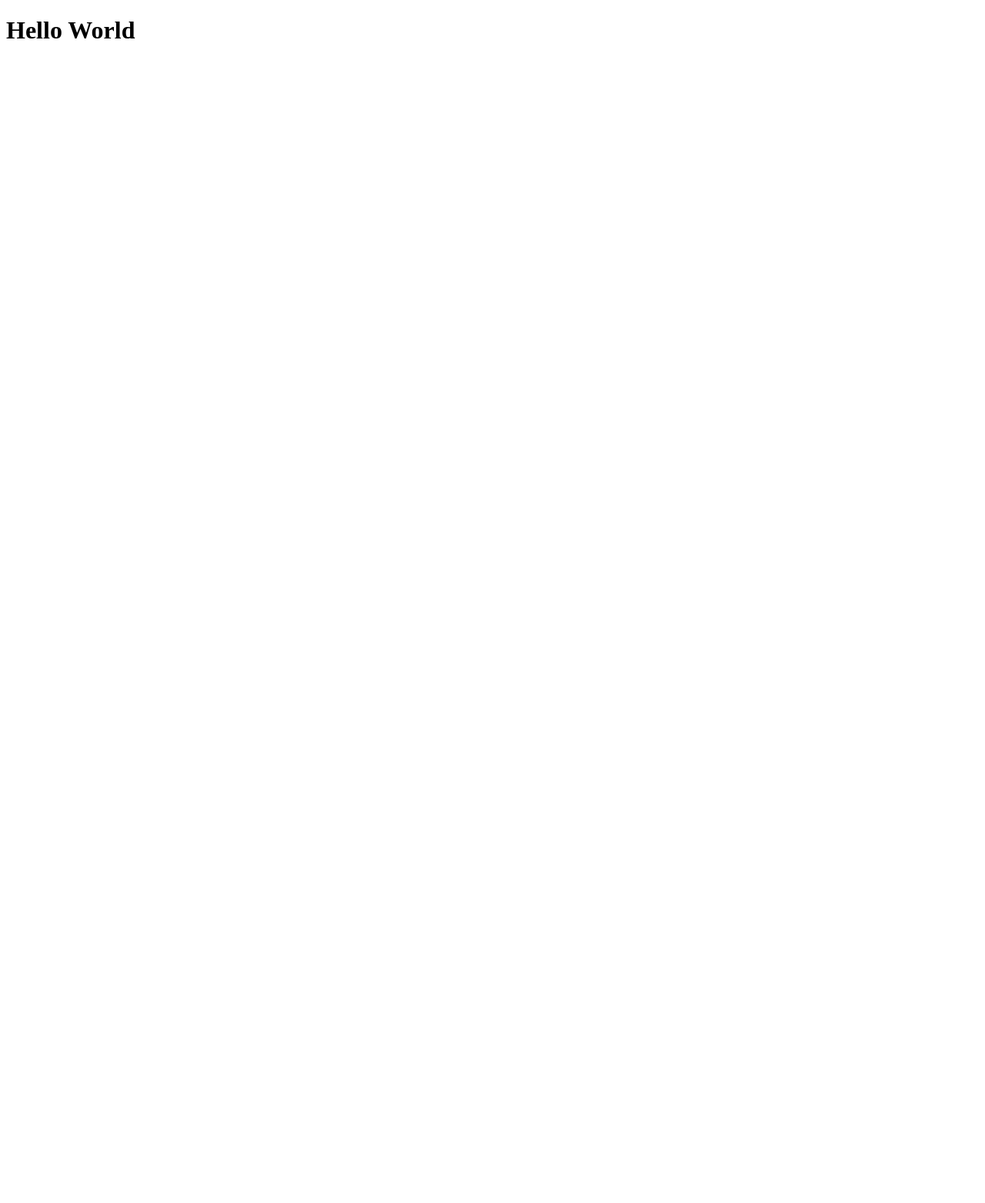
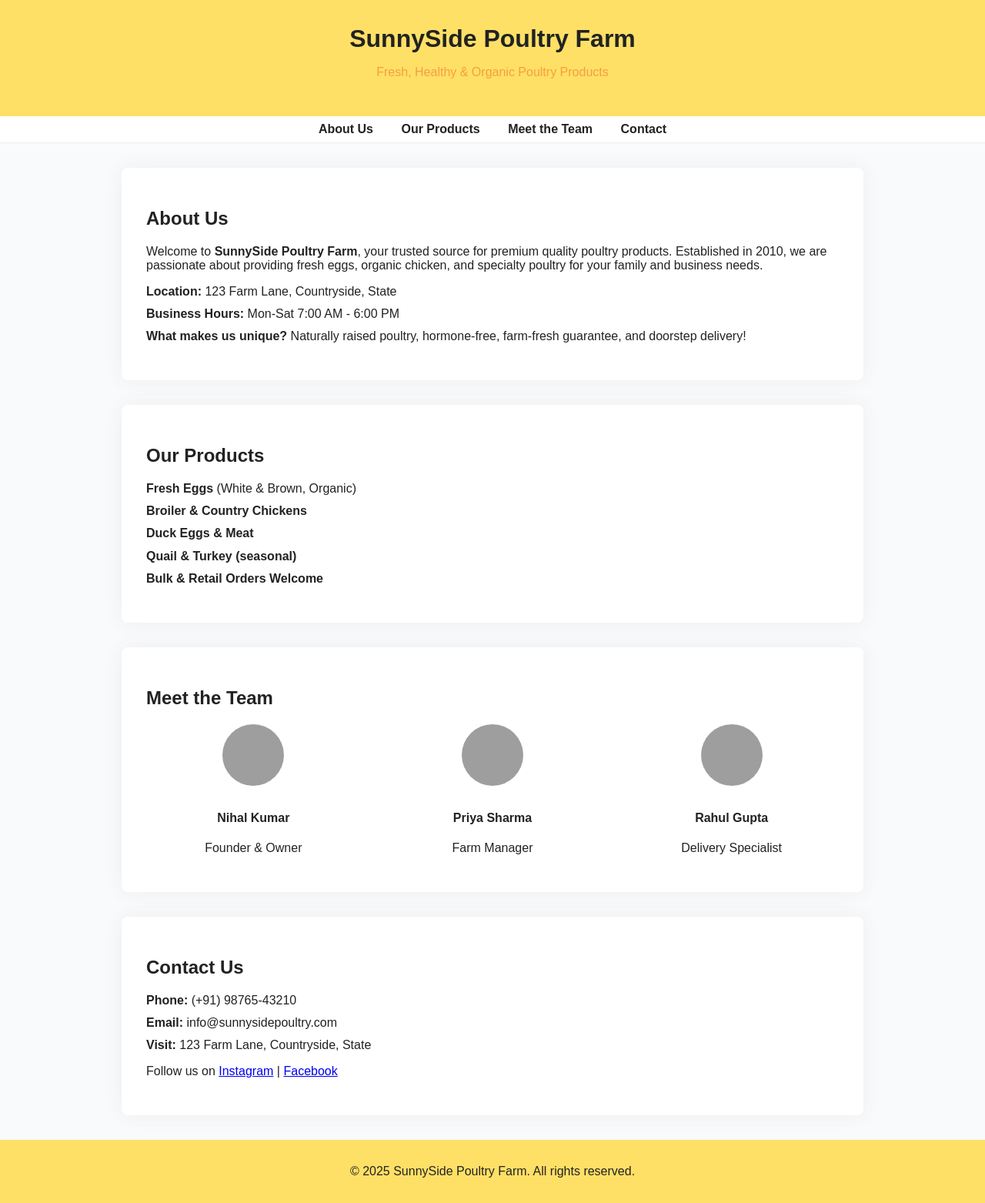
Before and after one commit to Nihal14072000/test, a plain HTML site: page index.html in a window 1280 px wide. Shown: the whole page at 77% size. Before the commit the page ends 800 px from the top, so only its background shows below. Drawn offline with Linux system fonts and the light colour scheme; grey boxes are pictures that could not be loaded.

Commit message:
Update index.html

```diff
--- a/index.html
+++ b/index.html
@@ -2,9 +2,87 @@
 <html lang="en">
 <head>
     <meta charset="UTF-8">
-    <title>Hello World</title>
+    <title>SunnySide Poultry Farm</title>
+    <meta name="viewport" content="width=device-width, initial-scale=1">
+    <style>
+        body {font-family: Arial, sans-serif; background: #f8fafc; color: #222; margin: 0; padding: 0;}
+        header {background: #ffe066; padding: 2rem 1rem; text-align: center;}
+        h1 {margin: 0 0 0.5rem 0;}
+        nav {background: #fff; border-bottom: 1px solid #eee; padding: 0.5rem; text-align: center;}
+        nav a {margin: 0 1rem; color: #222; text-decoration: none; font-weight: bold;}
+        section {max-width: 900px; margin: 2rem auto; padding: 2rem; background: #fff; border-radius: 8px; box-shadow: 0 0 24px #eee;}
+        .highlight {color: #f59e42;}
+        .info-list {list-style: none; padding: 0;}
+        .info-list li {margin-bottom: 0.7em;}
+        .team {display: flex; gap: 2rem;}
+        .team-member {flex: 1; text-align: center;}
+        .team-member img {border-radius: 50%; width: 80px; height: 80px; margin-bottom: 0.5em;}
+        footer {text-align: center; padding: 2rem 1rem; background: #ffe066; margin-top: 2rem;}
+    </style>
 </head>
 <body>
-    <h1>Hello World</h1>
+    <header>
+        <h1>SunnySide Poultry Farm</h1>
+        <p class="highlight">Fresh, Healthy &amp; Organic Poultry Products</p>
+    </header>
+    <nav>
+        <a href="#about">About Us</a>
+        <a href="#products">Our Products</a>
+        <a href="#team">Meet the Team</a>
+        <a href="#contact">Contact</a>
+    </nav>
+    <section id="about">
+        <h2>About Us</h2>
+        <p>
+            Welcome to <strong>SunnySide Poultry Farm</strong>, your trusted source for premium quality poultry products. Established in 2010, we are passionate about providing fresh eggs, organic chicken, and specialty poultry for your family and business needs.
+        </p>
+        <ul class="info-list">
+            <li><strong>Location:</strong> 123 Farm Lane, Countryside, State</li>
+            <li><strong>Business Hours:</strong> Mon-Sat 7:00 AM - 6:00 PM</li>
+            <li><strong>What makes us unique?</strong> Naturally raised poultry, hormone-free, farm-fresh guarantee, and doorstep delivery!</li>
+        </ul>
+    </section>
+    <section id="products">
+        <h2>Our Products</h2>
+        <ul class="info-list">
+            <li><strong>Fresh Eggs</strong> (White & Brown, Organic)</li>
+            <li><strong>Broiler & Country Chickens</strong></li>
+            <li><strong>Duck Eggs & Meat</strong></li>
+            <li><strong>Quail & Turkey (seasonal)</strong></li>
+            <li><strong>Bulk & Retail Orders Welcome</strong></li>
+        </ul>
+    </section>
+    <section id="team">
+        <h2>Meet the Team</h2>
+        <div class="team">
+            <div class="team-member">
+                <img src="https://randomuser.me/api/portraits/men/32.jpg" alt="Owner">
+                <h4>Nihal Kumar</h4>
+                <p>Founder & Owner</p>
+            </div>
+            <div class="team-member">
+                <img src="https://randomuser.me/api/portraits/women/44.jpg" alt="Manager">
+                <h4>Priya Sharma</h4>
+                <p>Farm Manager</p>
+            </div>
+            <div class="team-member">
+                <img src="https://randomuser.me/api/portraits/men/76.jpg" alt="Delivery">
+                <h4>Rahul Gupta</h4>
+                <p>Delivery Specialist</p>
+            </div>
+        </div>
+    </section>
+    <section id="contact">
+        <h2>Contact Us</h2>
+        <ul class="info-list">
+            <li><strong>Phone:</strong> (+91) 98765-43210</li>
+            <li><strong>Email:</strong> info@sunnysidepoultry.com</li>
+            <li><strong>Visit:</strong> 123 Farm Lane, Countryside, State</li>
+        </ul>
+        <p>Follow us on <a href="#">Instagram</a> | <a href="#">Facebook</a></p>
+    </section>
+    <footer>
+        &copy; 2025 SunnySide Poultry Farm. All rights reserved.
+    </footer>
 </body>
 </html>
```
